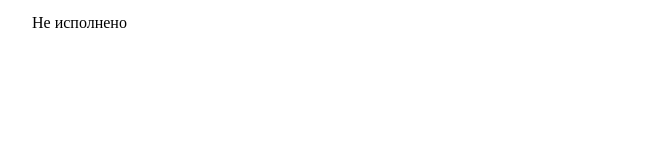
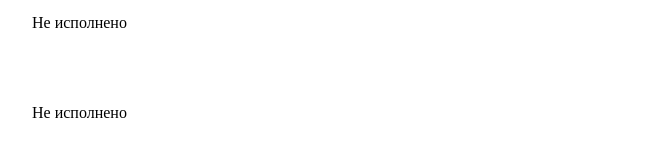
Before and after one commit to MashaMoreva/wish-list, a Vue app: page / in a window 1280 px wide. Shown: the part 657-808 px from the top of the page, without its empty margins (0-663 px from the left). Built offline with nearby package versions, Linux system fonts and the light colour scheme.

Commit message:
added-loader

```diff
--- a/src/App.vue
+++ b/src/App.vue
@@ -2,7 +2,8 @@
     <div class="container">
         <FormCreate @set-card="addCard" />
         <FormEdit :card="cardForEdit" @set-card="updateCard" @save-card="saveCard" />
-        <WishList :cards="cards" @click-by-card="openCardForEdit" />
+        <WishList v-if='!cardsIsLoading' :cards="cards" @click-by-card="openCardForEdit" />
+        <img v-else src="/loader.gif" alt="Идёт загрузка..." width="100">
     </div>
 </template>
 
@@ -12,7 +13,13 @@ import WishList from './components/WishList.vue';
 import FormCreate from './components/FormCreate.vue';
 import FormEdit from "./components/FormEdit.vue";
 
-const cards = ref([
+const cards = ref([]);
+const cardsIsLoading = ref(false)
+
+const loadCards = () => {
+    cardsIsLoading.value = true
+    setTimeout(() => {
+        cards.value = [
         {
             id: 1,
             title: "Ноутбук",
@@ -32,7 +39,13 @@ const cards = ref([
             description: "Я хочу получить в подарок мышку для ноутбука",
             completed: false,
         },
-]);
+        cardsIsLoading.value = false
+        ]
+    }, 2000)
+}
+
+loadCards()
+
 const cardForEdit = ref({
     id: 0,
     title: '',
```
Lines whose indentation alone changed are shown as unchanged.
